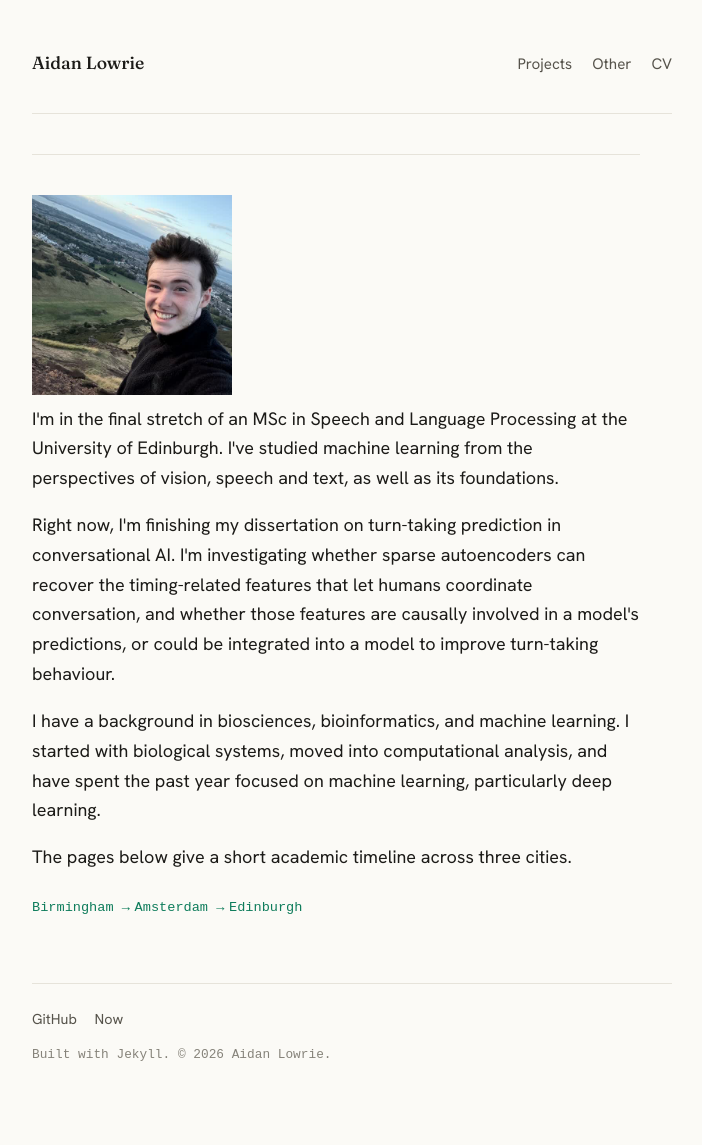
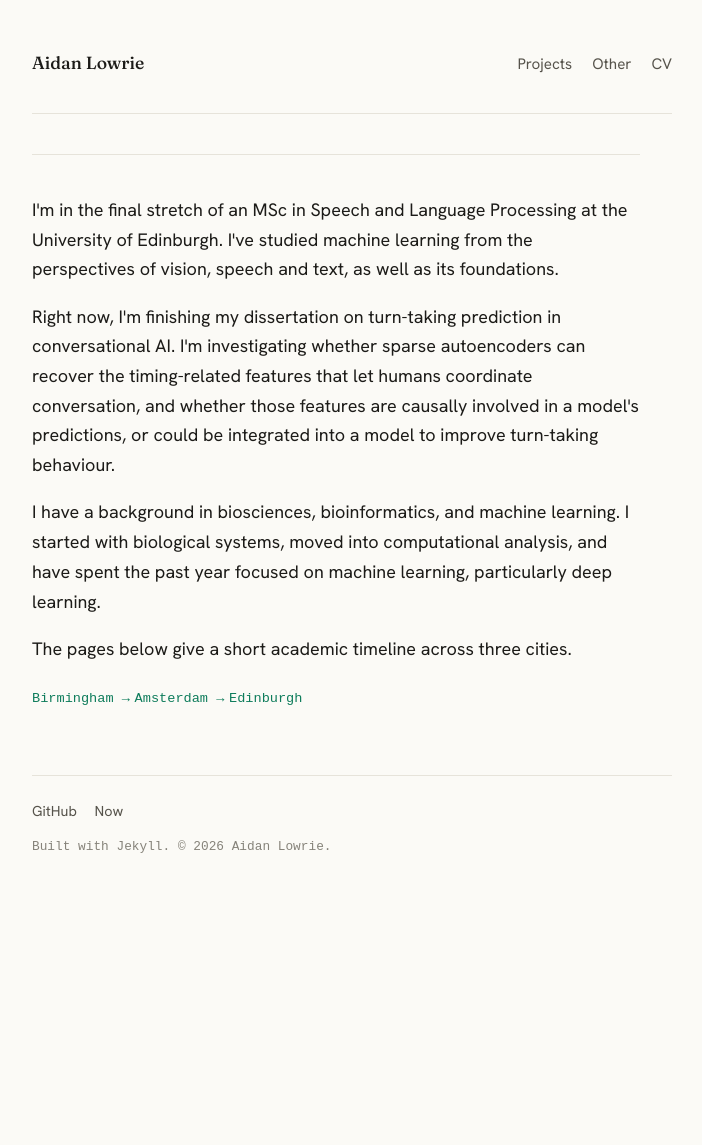
Before and after one commit to aidanlowrie/aidanlowrie.github.io, a Jekyll site: the page built from index.html, in a window 1280 px wide. Shown: the whole page, without its empty margins (288-990 px from the left). Built offline with Jekyll 4.4.1, drawn with Linux system fonts in a browser that asks for light colours; some web fonts are replaced; after the commit the page ends 937 px from its top, so only the background shows below that.

Commit message:
Temporarily remove image to fix build issues

```diff
--- a/index.html
+++ b/index.html
@@ -3,7 +3,6 @@ layout: home
 title: ""
 ---
 <section class="home-about reveal">
-  <img src="{{ '/assets/img/portrait-arthurs-seat.jpg' | relative_url }}" alt="Portrait of Aidan Lowrie" class="home-portrait" width="200" height="200" loading="eager" decoding="async">
   <p>I'm in the final stretch of an MSc in Speech and Language Processing at the
   University of Edinburgh. I've studied machine learning from the perspectives
   of vision, speech and text, as well as its foundations.</p>
```
